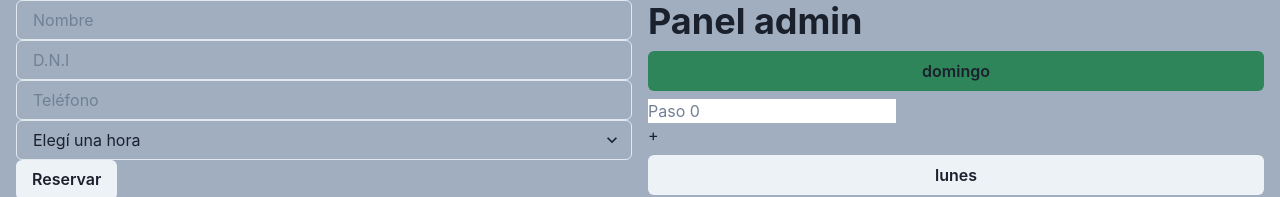
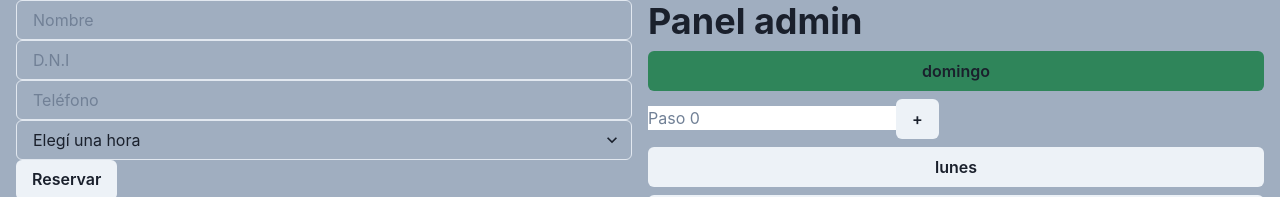
Before and after one commit to nahuelDev23/turnos, a Next.js app: page / in a window 1280 px wide. Both pictures are taken after a click on the button "domingo". Shown: the top 197 px of the page. Built offline with nearby package versions, Linux system fonts and the light colour scheme; no server answers; the database is empty.

Commit message:
delete specific hour with - button

```diff
--- a/components/admin/CheckDayTemplate.tsx
+++ b/components/admin/CheckDayTemplate.tsx
@@ -1,5 +1,5 @@
 import { Button } from "@chakra-ui/react";
-import { FC, useContext, useState, useEffect } from "react";
+import { FC, useContext, useState, useEffect, useMemo } from "react";
 
 import { DaysContext } from "../../context/DaysContext";
 
@@ -43,12 +43,24 @@ export const CheckDayTemplate: FC<Props> = ({ text }) => {
   const deleteStep = (e: any, i: number) => {
     const values = { ...formAvailableDays };
 
-    values.hours.pop();
+    values.hours.splice(i, 1);
     setFormAvailableDays(values);
   };
 
+  const computedPreviousHour = useMemo(() => {
+    const first =
+      formAvailableDays.hours.length === 1 &&
+      formAvailableDays.hours[0].time === "";
+    const second =
+      formAvailableDays.hours.length > 1 &&
+      formAvailableDays.hours[formAvailableDays.hours.length - 1].time === "";
+
+    return first || second;
+  }, [formAvailableDays]);
+
   useEffect(() => {
     addFormToFormData(formAvailableDays);
+    console.log(formAvailableDays);
   }, [formAvailableDays]);
 
   return (
@@ -69,19 +81,20 @@ export const CheckDayTemplate: FC<Props> = ({ text }) => {
               value={el.time}
               onChange={(e) => handleChangeStep(e, i)}
             />
-            <div
+            <Button
               className="h-full py-2 px-4 bg-yellow-300 rounded-tr rounded-br mr-2"
+              disabled={computedPreviousHour}
               onClick={addStep}
             >
               +
-            </div>
+            </Button>
             {i > 0 && (
-              <div
+              <Button
                 className="h-full py-2 px-4 px-2  bg-red-300 text-black rounded"
-                onClick={deleteStep}
+                onClick={() => deleteStep(el, i)}
               >
                 -
-              </div>
+              </Button>
             )}
           </div>
         ))}
```
